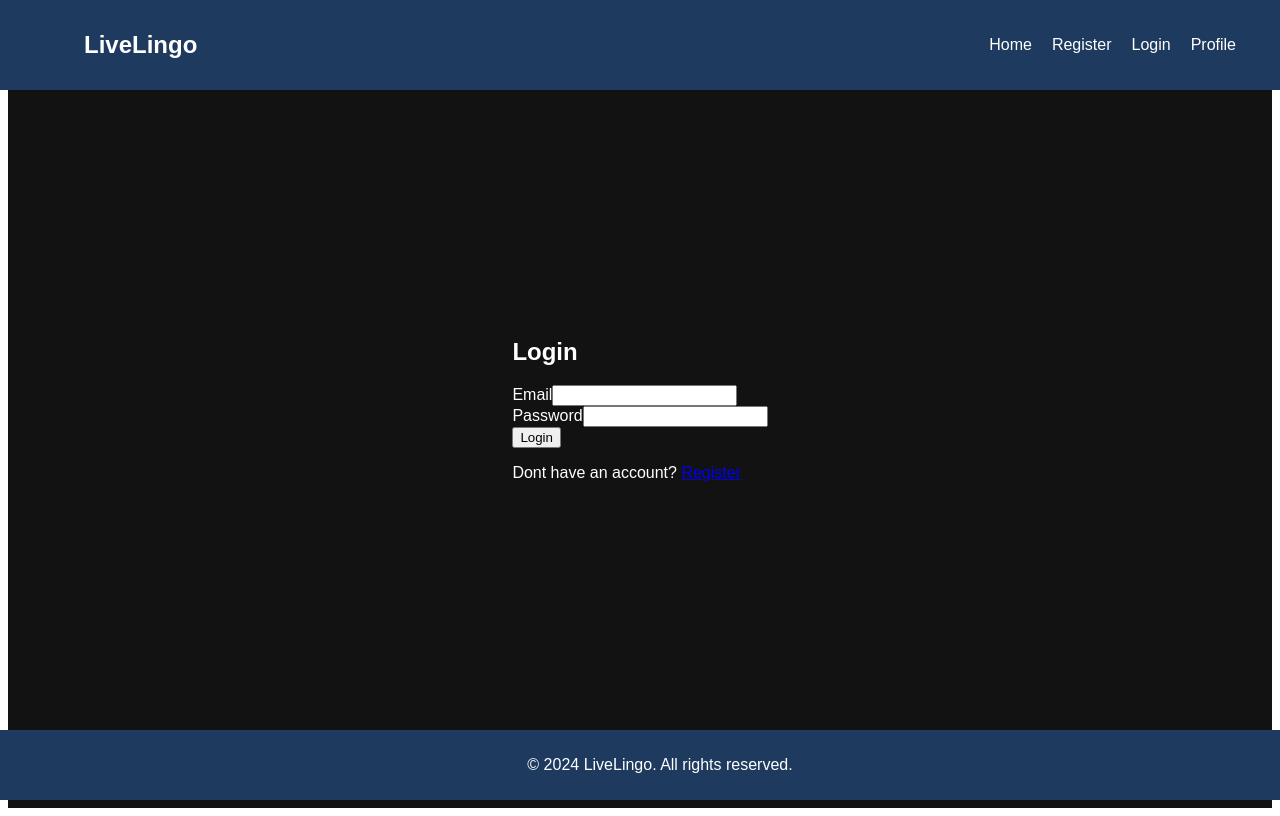
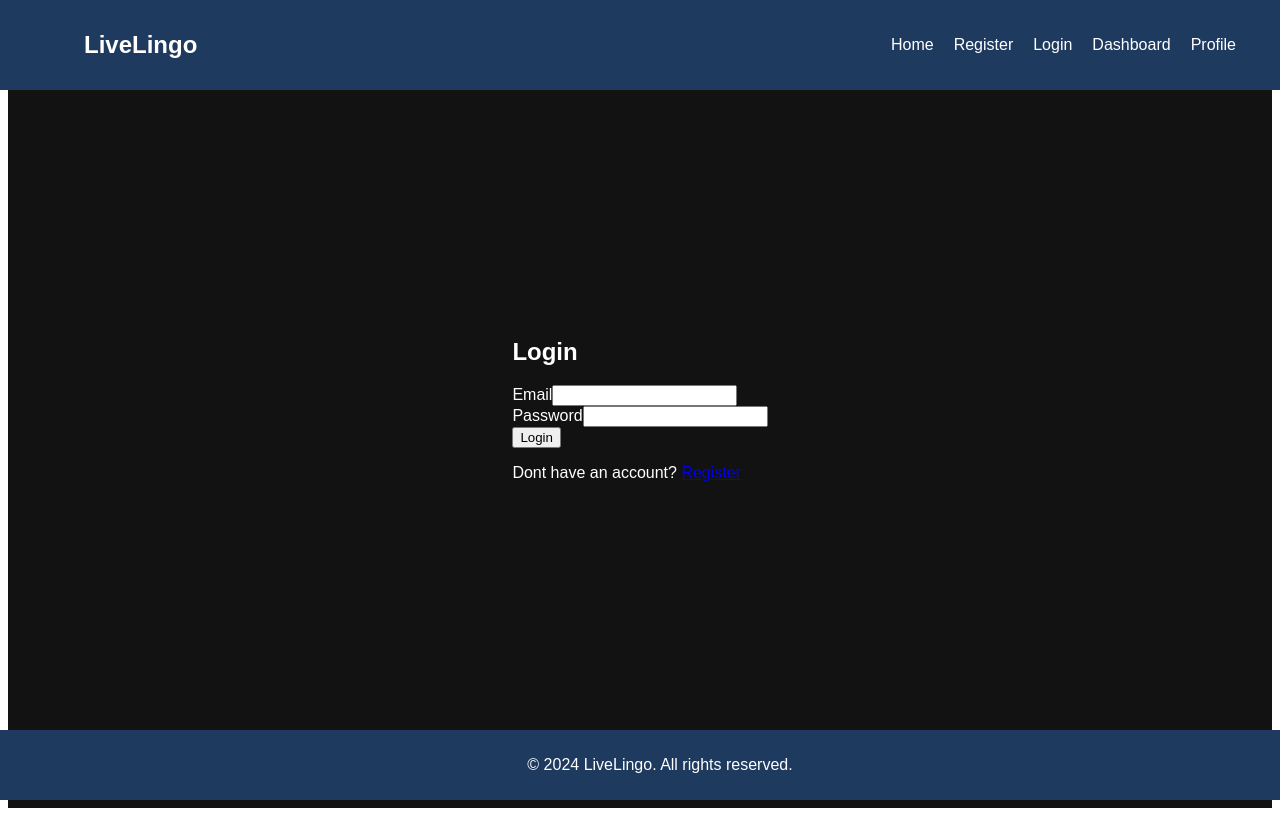
Before and after one commit to harshi2214/live-lingo-client, a React (Vite) app: page /login in a window 1280 px wide. Built offline with nearby package versions, Linux system fonts and the light colour scheme.

Commit message:
updated header

```diff
--- a/src/components/layout/Header.jsx
+++ b/src/components/layout/Header.jsx
@@ -12,6 +12,7 @@ const Header = () => {
             <li><Link to="/">Home</Link></li>
             <li><Link to="/Register">Register</Link></li>
             <li><Link to="/login">Login</Link></li>
+            <li><Link to="/Dashboard">Dashboard</Link></li>
             <li><Link to="/profile">Profile</Link></li>
           </ul>
         </nav>
```
